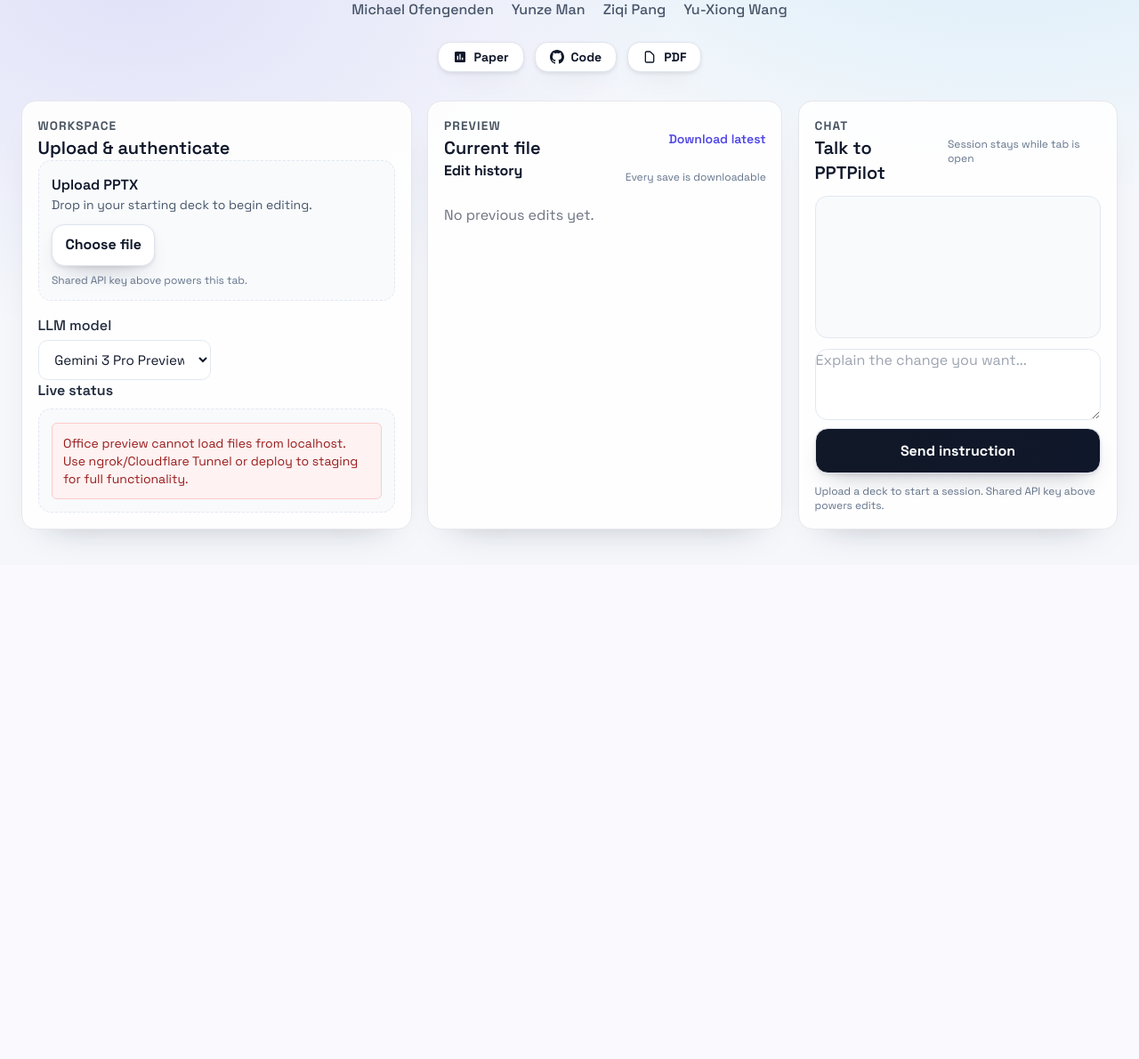
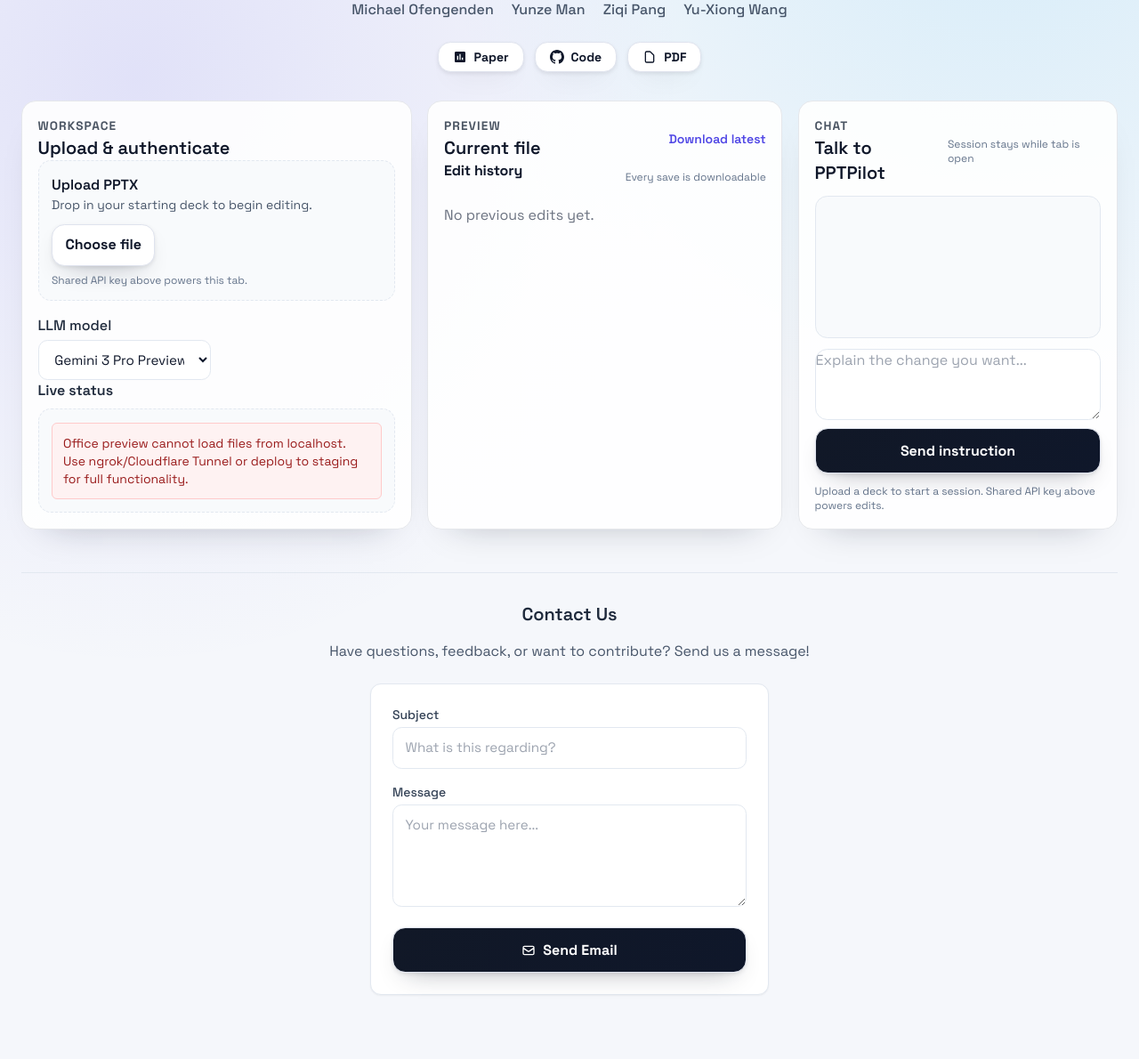
Before and after one commit to michaelofengend/PPTArena, a Flask app: page /app in a window 1280 px wide. Shown: the part 186-1376 px from the top of the page at 89% size. Before the commit the page ends 798 px from the top, so only its background shows below. Run offline with Flask 2, Linux system fonts and the light colour scheme; some libraries are stand-ins or nearby versions.

Commit message:
add contact form

```diff
--- a/src/app.py
+++ b/src/app.py
@@ -770,6 +770,8 @@ def judge_arena_route():
         judge_time = round(time.time() - judge_start_time, 2)
         return jsonify({'error': str(e), 'judge_time_seconds': judge_time}), 500
 
+
+
 @app.route('/api/edit', methods=['POST'])
 def edit_existing_ppt_route():
     """
--- a/src/templates/evaluation.html
+++ b/src/templates/evaluation.html
@@ -801,6 +801,35 @@
                 </aside>
             </section>
         </div>
+
+        <section class="mt-12 mb-8 text-center border-t border-slate-200 pt-8">
+            <h2 class="text-xl font-semibold text-slate-800 mb-4">Contact Us</h2>
+            <p class="text-slate-600 mb-6 max-w-2xl mx-auto">
+                Have questions, feedback, or want to contribute? Send us a message!
+            </p>
+            <div class="max-w-md mx-auto bg-white p-6 rounded-xl shadow-sm border border-slate-200">
+                <div class="mb-4 text-left">
+                    <label for="contact_subject" class="block text-sm font-medium text-slate-700 mb-1">Subject</label>
+                    <input type="text" id="contact_subject" class="input-field" placeholder="What is this regarding?">
+                </div>
+                <div class="mb-4 text-left">
+                    <label for="contact_message" class="block text-sm font-medium text-slate-700 mb-1">Message</label>
+                    <textarea id="contact_message" rows="4" class="input-field w-full"
+                        placeholder="Your message here..."></textarea>
+                </div>
+                <button id="contactSubmitBtn" class="btn w-full flex items-center justify-center gap-2">
+                    <svg class="w-4 h-4" fill="none" stroke="currentColor" viewBox="0 0 24 24">
+                        <path stroke-linecap="round" stroke-linejoin="round" stroke-width="2"
+                            d="M3 8l7.89 5.26a2 2 0 002.22 0L21 8M5 19h14a2 2 0 002-2V7a2 2 0 00-2-2H5a2 2 0 00-2 2v10a2 2 0 002 2z">
+                        </path>
+                    </svg>
+                    <span id="contactBtnText">Send Email</span>
+                </button>
+
+            </div>
+
+        </section>
+
     </main>
 
     <script id="evaluationPairsData" type="application/json">{{ evaluation_pairs | tojson | safe }}</script>
@@ -1200,6 +1229,69 @@
                 if (evalLoader) evalLoader.style.display = 'none';
             }
         });
+
+        // Contact Form Logic
+        const contactBtn = document.getElementById('contactSubmitBtn');
+        if (contactBtn) {
+            contactBtn.addEventListener('click', function (e) {
+                e.preventDefault();
+                const subjectInput = document.getElementById('contact_subject');
+                const messageInput = document.getElementById('contact_message');
+                const btnText = document.getElementById('contactBtnText');
+
+                const subject = subjectInput.value.trim();
+                const body = messageInput.value.trim();
+
+                if (!subject || !body) {
+                    alert('Please fill in both subject and message fields.');
+                    return;
+                }
+
+                const originalText = btnText.textContent;
+                btnText.textContent = 'Sending...';
+                contactBtn.disabled = true;
+
+                // Formspree submission
+                // User provided Form ID: mrbnllab
+                const formId = 'mrbnllab';
+
+                fetch(`https://formspree.io/f/${formId}`, {
+                    method: 'POST',
+                    headers: {
+                        'Content-Type': 'application/json',
+                        'Accept': 'application/json'
+                    },
+                    body: JSON.stringify({
+                        subject: subject,
+                        message: body,
+                        _subject: `[PPTArena] ${subject}` // Formspree special field for email subject
+                    }),
+                })
+                    .then(response => {
+                        if (response.ok) {
+                            alert('Email sent successfully!');
+                            subjectInput.value = '';
+                            messageInput.value = '';
+                        } else {
+                            response.json().then(data => {
+                                if (Object.hasOwn(data, 'errors')) {
+                                    alert(data["errors"].map(error => error["message"]).join(", "));
+                                } else {
+                                    alert('Oops! There was a problem submitting your form');
+                                }
+                            });
+                        }
+                    })
+                    .catch(error => {
+                        console.error('Error:', error);
+                        alert('Network error. Please try again later.');
+                    })
+                    .finally(() => {
+                        btnText.textContent = originalText;
+                        contactBtn.disabled = false;
+                    });
+            });
+        }
 
         async function saveResultsToCSV(judgement) {
             try {
```
Also changed, not shown: README.md, src/pptarena_teaser.png (added), 2 other files.
